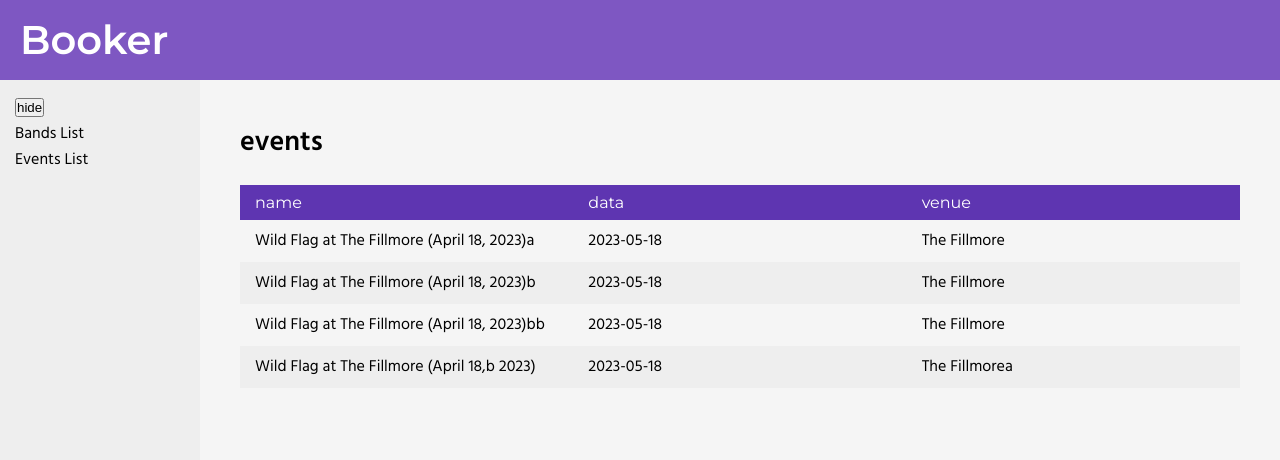
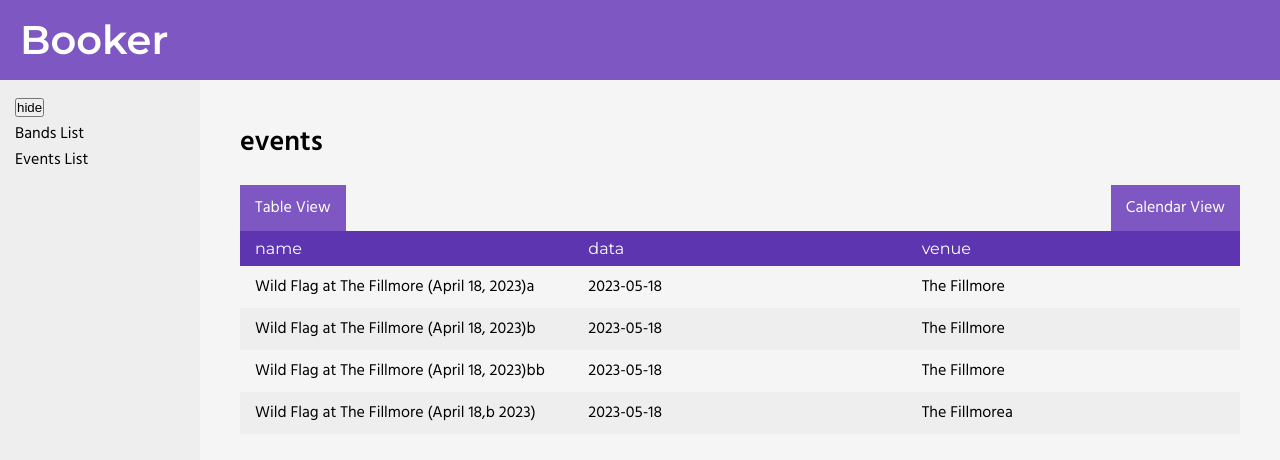
Before and after one commit to video-kid/booker-app, a Next.js app: page /events in a window 1280 px wide. Shown: the top 460 px of the page. Built offline with nearby package versions, Linux system fonts and the light colour scheme.

Commit message:
draft v2

```diff
--- /dev/null
+++ b/src/components/Tabs/Tabs.module.scss
@@ -0,0 +1,17 @@
+.wrapper {
+}
+
+.navigation {
+  display: flex;
+  justify-content: space-between;
+}
+
+.panel {
+}
+
+.button {
+  background-color: var(--tab-active);
+  color: var(--white);
+  padding: 1rem 1.5rem;
+  cursor: pointer;
+}
--- a/src/components/Tabs/Tabs.tsx
+++ b/src/components/Tabs/Tabs.tsx
@@ -1,68 +1,40 @@
 import TabPanel from "./partials/TabPanel";
 import TabButton from "./partials/TabButton";
 import { useState } from "react";
+import { TabConfig, TabsProps } from "./types";
+import styles from "./Tabs.module.scss";
 
-type SingleTabConfig = {
-  label: string;
-  panelContent: JSX.Element;
-};
-
-type TabConfig = {
-  [key: string]: SingleTabConfig;
-};
-
-const tabsObj: TabConfig = {
-  tab1: {
-    label: "tab 1 label",
-    panelContent: (
-      <div>
-        <h1>panel 1 test content</h1>
-      </div>
-    ),
-  },
-  tab2: {
-    label: "tab 2 label",
-    panelContent: (
-      <div>
-        <div>panel 2 test content</div>
-      </div>
-    ),
-  },
-  tab3: {
-    label: "tab 3 label",
-    panelContent: <h1>panel 3 test content</h1>,
-  },
-};
-
-const Tabs = ({ selectedTabId = Object.keys(tabsObj)[0] }) => {
-  const [selectedTab, changeTab] = useState<keyof TabConfig>(selectedTabId);
+const Tabs = ({ tabsConfig, selectedTabKey }: TabsProps) => {
+  const [selectedTab, changeTab] = useState<keyof TabConfig>(
+    selectedTabKey ?? Object.keys(tabsConfig)[0]
+  );
 
   let currentTab: keyof TabConfig;
-  if (Object.keys(tabsObj).length && tabsObj[selectedTab]) {
+  if (Object.keys(tabsConfig).length && tabsConfig[selectedTab]) {
     currentTab = selectedTab;
   } else {
-    currentTab = Object.keys(tabsObj).length && Object.keys(tabsObj)[0];
+    currentTab = Object.keys(tabsConfig).length && Object.keys(tabsConfig)[0];
   }
 
   return currentTab ? (
-    <div className="tab-wrapper">
-      <nav className="tab-buttons-wrapper">
-        {Object.keys(tabsObj).map((tabId, key) => (
+    <div className={styles.wrapper}>
+      <nav className={styles.navigation}>
+        {Object.keys(tabsConfig).map((tabId, key) => (
           <TabButton
             key={key}
             onClick={() => changeTab(tabId)}
             active={currentTab === tabId}
             data-testid={`tab_${tabId}`}
           >
-            {tabsObj[tabId].label}
+            {tabsConfig[tabId].label}
           </TabButton>
         ))}
       </nav>
-      <div className="tab-panels-wrapper">
-        <TabPanel content={tabsObj[currentTab].panelContent} />
+      <div className={styles.panel}>
+        <TabPanel content={tabsConfig[currentTab].panelContent} />
       </div>
     </div>
   ) : null;
 };
 
-export default Tabs;
+export { Tabs };
--- a/src/components/Tabs/partials/TabButton.tsx
+++ b/src/components/Tabs/partials/TabButton.tsx
@@ -1,6 +1,14 @@
-const TabButton = ({ active = false, children, ...props }) => {
+import styles from "../Tabs.module.scss";
+
+type TabButtonProps = {
+  active: boolean;
+  children: JSX.Element | string;
+  onClick: () => void;
+};
+
+const TabButton = ({ active = false, children, ...props }: TabButtonProps) => {
   return (
-    <div role="button" {...props}>
+    <div role="button" {...props} className={styles.button}>
       {children}
     </div>
   );
--- /dev/null
+++ b/src/components/Tabs/types.ts
@@ -0,0 +1,13 @@
+export type SingleTabConfig = {
+  label: string;
+  panelContent: JSX.Element;
+};
+
+export type TabConfig = {
+  [key: string]: SingleTabConfig;
+};
+
+export type TabsProps = {
+  tabsConfig: TabConfig;
+  selectedTabKey?: keyof TabConfig;
+};
--- a/src/pages/_app.tsx
+++ b/src/pages/_app.tsx
@@ -23,6 +23,8 @@ const App = ({ Component, pageProps }: AppProps) => {
           --background-sidebar: ${palette.grey["200"]};
           --background-table-header: ${color.tableHeader};
           --background-table-row-dark: ${palette.grey["200"]};
+          --tab: ${color.tab};
+          --tab-active: ${color.tabActive};
           --h1: ${typography.heading.primary};
           --h2: ${typography.heading.primary};
           --h3: ${typography.heading.primary};
--- a/src/pages/bands/index.tsx
+++ b/src/pages/bands/index.tsx
@@ -1,6 +1,5 @@
 import { getCookie } from "cookies-next";
 import useSWR from "swr";
-import * as Table from "../../components/Table/TablePart";
 import { Section } from "@/components/Section/Section";
 import { Navbar } from "@/components/Navbar/Navbar";
 import { Heading } from "@/components/Heading/Heading";
@@ -8,7 +7,6 @@ import { useFetcher } from "@/hooks/useFetcher/useFetcher";
 import { prepareSpotifyRequestParams } from "./utils";
 import { Artist } from "@/types/artists/artists";
 import { BandsTable } from "./modules/BandsTable";
-import Tabs from "@/components/Tabs/Tabs";
 
 const Bands = () => {
   const spotifyAccessToken = getCookie("spotify_token");
@@ -27,7 +25,6 @@ const Bands = () => {
       <Navbar>
         <Heading>bands</Heading>
       </Navbar>
-      <Tabs />
       {!spotifyAccessToken || isLoading ? (
         <>Loading...</>
       ) : !error && data ? (
--- a/src/pages/events/index.tsx
+++ b/src/pages/events/index.tsx
@@ -5,6 +5,8 @@ import { Navbar } from "@/components/Navbar/Navbar";
 import { Heading } from "@/components/Heading/Heading";
 import { useFetcher } from "@/hooks/useFetcher/useFetcher";
 import { EventsTable } from "./modules/EventsTable";
+import { Tabs } from "@/components/Tabs/Tabs";
+import { TabConfig } from "@/components/Tabs/types";
 
 const Events = () => {
   const fetcher = useFetcher<Array<SongkickEventObject>>();
@@ -13,19 +15,37 @@ const Events = () => {
     fetcher
   );
 
+  const tabsObj: TabConfig = {
+    tab1: {
+      label: "Table View",
+      panelContent: (
+        <>
+          {isLoading ? (
+            <>Loading...</>
+          ) : !error ? (
+            <EventsTable events={data} />
+          ) : (
+            <>error</>
+          )}
+        </>
+      ),
+    },
+    tab2: {
+      label: "Calendar View",
+      panelContent: (
+        <div>
+          <div>calendar here</div>
+        </div>
+      ),
+    },
+  };
+
   return (
     <Section>
       <Navbar>
         <Heading>events</Heading>
       </Navbar>
-
-      {isLoading ? (
-        <>Loading...</>
-      ) : !error ? (
-        <EventsTable events={data} />
-      ) : (
-        <>error</>
-      )}
+      <Tabs tabsConfig={tabsObj} />
     </Section>
   );
 };
--- a/src/styles/colors.tsx
+++ b/src/styles/colors.tsx
@@ -38,4 +38,6 @@ export const color = {
     information: palette.blue,
   },
   tableHeader: palette.primary["600"],
+  tabActive: palette.primary["400"],
+  tab: palette.primary["200"],
 };
```
